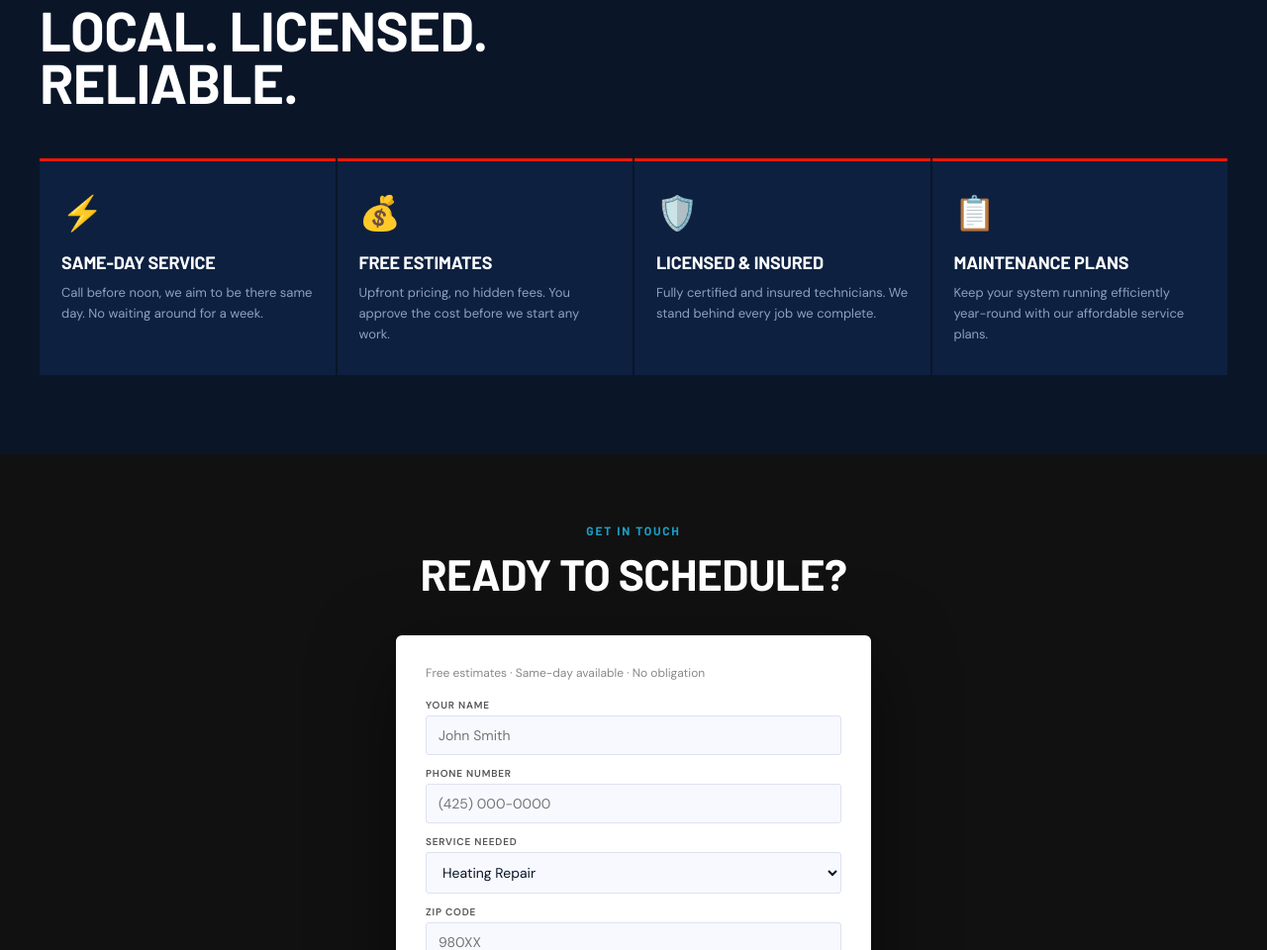
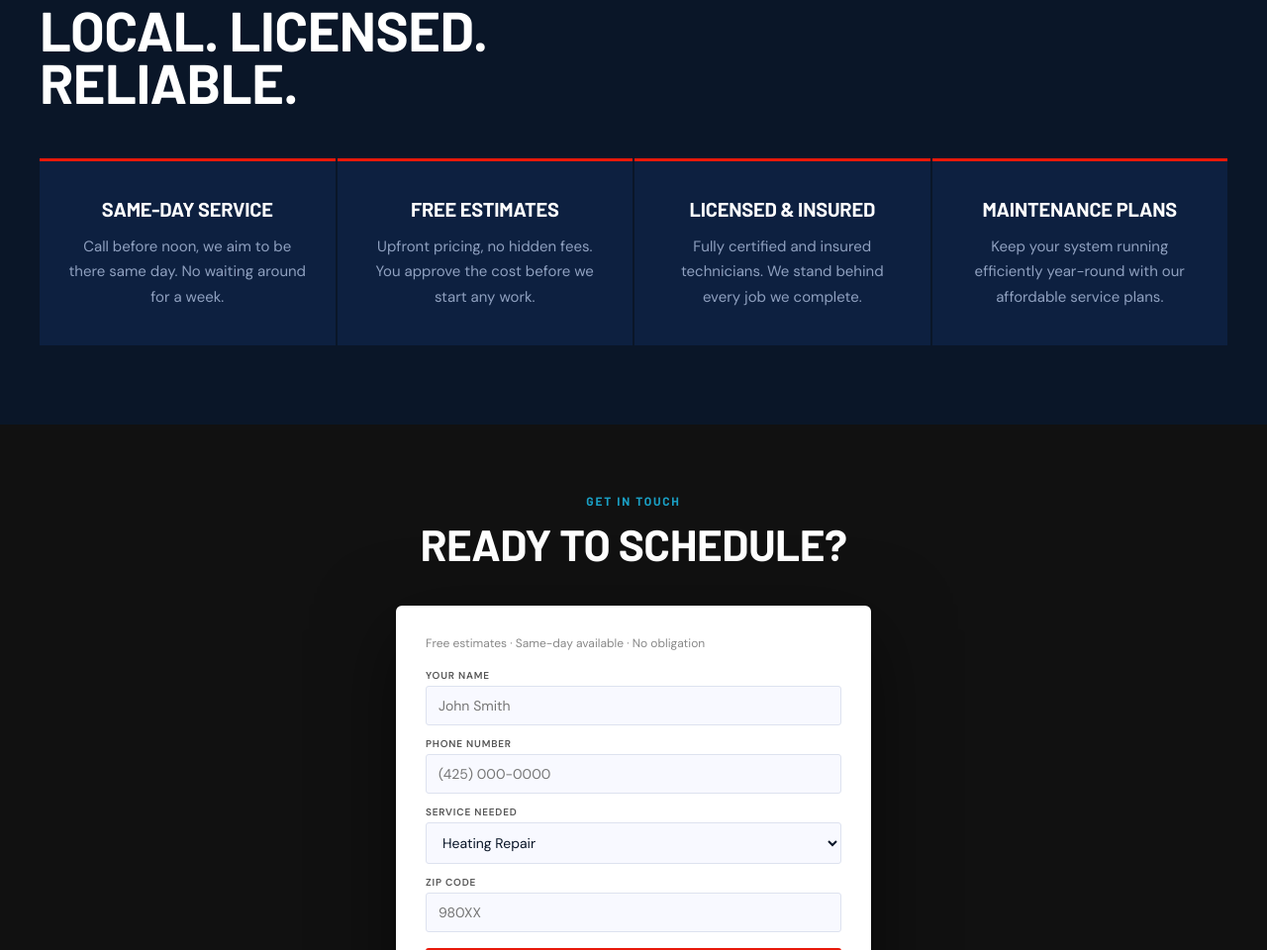
Before and after one commit to 405heating/405heating, a plain HTML site: page index.html in a window 1280 px wide. Shown: the part 994-1954 px from the top of the page at 99% size. Drawn offline with Linux system fonts and the light colour scheme.

Commit message:
Why Choose Us: remove emojis, center text, larger description

```diff
--- a/index.html
+++ b/index.html
@@ -55,10 +55,9 @@ nav{display:flex;align-items:center;justify-content:space-between;padding:0 40px
 /* WHY */
 .why{padding:80px 40px;background:var(--blue-dark)}
 .why-grid{display:grid;grid-template-columns:repeat(4,1fr);gap:2px;margin-top:50px}
-.why-card{background:var(--blue2);padding:30px 22px;border-top:3px solid var(--red)}
-.why-icon{font-size:34px;margin-bottom:16px;display:block}
-.why-card h3{font-size:18px;margin-bottom:9px;color:#fff}
-.why-card p{font-size:13px;color:var(--muted);line-height:1.65}
+.why-card{background:var(--blue2);padding:36px 28px;border-top:3px solid var(--red);text-align:center;display:flex;flex-direction:column;align-items:center}
+.why-card h3{font-size:20px;margin-bottom:14px;color:#fff}
+.why-card p{font-size:15px;color:var(--muted);line-height:1.7}
 
 /* SCHEDULE SECTION */
 .schedule-section{background:var(--black);padding:70px 40px;display:flex;flex-direction:column;align-items:center}
@@ -211,10 +210,10 @@ footer{background:#060d1a;padding:34px 40px;display:flex;align-items:center;just
   <span class="eyebrow">Why Choose Us</span>
   <h2 class="sec-h">LOCAL. LICENSED.<br>RELIABLE.</h2>
   <div class="why-grid">
-    <div class="why-card"><span class="why-icon">⚡</span><h3>Same-Day Service</h3><p>Call before noon, we aim to be there same day. No waiting around for a week.</p></div>
-    <div class="why-card"><span class="why-icon">💰</span><h3>Free Estimates</h3><p>Upfront pricing, no hidden fees. You approve the cost before we start any work.</p></div>
-    <div class="why-card"><span class="why-icon">🛡️</span><h3>Licensed & Insured</h3><p>Fully certified and insured technicians. We stand behind every job we complete.</p></div>
-    <div class="why-card"><span class="why-icon">📋</span><h3>Maintenance Plans</h3><p>Keep your system running efficiently year-round with our affordable service plans.</p></div>
+    <div class="why-card"><h3>Same-Day Service</h3><p>Call before noon, we aim to be there same day. No waiting around for a week.</p></div>
+    <div class="why-card"><h3>Free Estimates</h3><p>Upfront pricing, no hidden fees. You approve the cost before we start any work.</p></div>
+    <div class="why-card"><h3>Licensed & Insured</h3><p>Fully certified and insured technicians. We stand behind every job we complete.</p></div>
+    <div class="why-card"><h3>Maintenance Plans</h3><p>Keep your system running efficiently year-round with our affordable service plans.</p></div>
   </div>
 </div>
 
```
